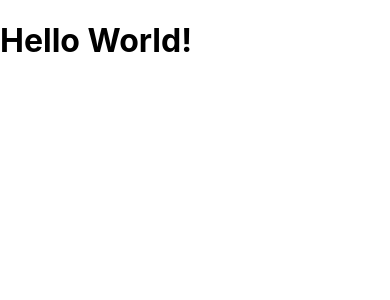
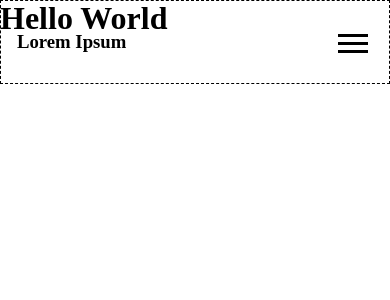
Before and after one commit to TortleTurtle/Photogallery, a Next.js app: page / in a window 390 px wide. Shown: the top 300 px of the page. Built offline with nearby package versions, Linux system fonts and the light colour scheme.

Commit message:
Created Header component with navbar inside. Navbar is responsive.

```diff
--- /dev/null
+++ b/components/header.jsx
@@ -0,0 +1,38 @@
+import React from "react";
+import styles from "../styles/Header.module.css";
+
+export class Header extends React.Component {
+    constructor(props) {
+        super(props);
+        this.state = {
+            toggle: false
+        }
+    }
+
+    toggle() {
+        this.setState({
+            toggle: !this.state.toggle
+        });
+        //TODO: Add burger animation
+    }
+
+    render() {
+        return (
+            <header className={styles.header}>
+                <div className={styles.logoContainer}>
+                    <h3>Lorem Ipsum</h3>
+                </div>
+                <nav className={`${styles.nav} ${this.state.toggle ? styles.navToggled : ""}`}>
+                    <a href={""}>Home</a>
+                    <a href={""}>Galleries</a>
+                    <a href={""}>Contact</a>
+                </nav>
+                <div className={styles.burger} onClick={() => this.toggle()}>
+                    <div className={styles.line}/>
+                    <div className={styles.line}/>
+                    <div className={styles.line}/>
+                </div>
+            </header>
+        )
+    }
+}
--- a/pages/index.js
+++ b/pages/index.js
@@ -1,9 +1,10 @@
-import Head from 'next/head'
-import Image from 'next/image'
-import styles from '../styles/Home.module.css'
+import {Header} from "../components/header";
 
 export default function Home() {
   return (
-      <h1>Hello World!</h1>
+      <div className={'home'}>
+        <Header/>
+        <h1>Hello World</h1>
+      </div>
   )
 }
--- /dev/null
+++ b/styles/Header.module.css
@@ -0,0 +1,65 @@
+.header {
+    position: fixed;
+    width: 100%;
+    height: 10vh;
+    display: grid;
+    grid-template-columns: auto auto auto;
+    z-index: 100;
+    border: black dashed 1px;
+}
+.logoContainer {
+    grid-column: 1 / 2;
+    display: flex;
+    align-items: center;
+    justify-content: flex-start;
+    padding-left: 1em;
+}
+.nav {
+    position: absolute;
+    top: 0;
+    right: -40vw;
+    width: 40vw;
+    height: 100vh;
+    display: flex;
+    flex-direction: column;
+    justify-content: space-evenly;
+    align-items: center;
+    transition: right ease-in-out 0.5s;
+}
+.navToggled {
+    right: 0;
+}
+
+.burger {
+    position: absolute;
+    top: 5vh;
+    right: 5px;
+    transform: translate(0, -50%);
+    display: flex;
+    flex-direction: column;
+    justify-content: center;
+    align-items: flex-end;
+    padding-right: 1em;
+    cursor: pointer;
+}
+.line {
+    width: 30px;
+    height: 3px;
+    background: black;
+    margin: 2.5px 0 ;
+}
+
+@media only screen and (min-width: 992px){
+    .nav {
+        position: static;
+        width: auto;
+        height: auto;
+        grid-column: 3 / 4;
+        flex-direction: row;
+        justify-content: space-around;
+        align-items: center;
+    }
+    .burger {
+        display: none;
+    }
+}
--- a/styles/Home.module.css
+++ /dev/null
@@ -1,116 +0,0 @@
-.container {
-  padding: 0 2rem;
-}
-
-.main {
-  min-height: 100vh;
-  padding: 4rem 0;
-  flex: 1;
-  display: flex;
-  flex-direction: column;
-  justify-content: center;
-  align-items: center;
-}
-
-.footer {
-  display: flex;
-  flex: 1;
-  padding: 2rem 0;
-  border-top: 1px solid #eaeaea;
-  justify-content: center;
-  align-items: center;
-}
-
-.footer a {
-  display: flex;
-  justify-content: center;
-  align-items: center;
-  flex-grow: 1;
-}
-
-.title a {
-  color: #0070f3;
-  text-decoration: none;
-}
-
-.title a:hover,
-.title a:focus,
-.title a:active {
-  text-decoration: underline;
-}
-
-.title {
-  margin: 0;
-  line-height: 1.15;
-  font-size: 4rem;
-}
-
-.title,
-.description {
-  text-align: center;
-}
-
-.description {
-  margin: 4rem 0;
-  line-height: 1.5;
-  font-size: 1.5rem;
-}
-
-.code {
-  background: #fafafa;
-  border-radius: 5px;
-  padding: 0.75rem;
-  font-size: 1.1rem;
-  font-family: Menlo, Monaco, Lucida Console, Liberation Mono, DejaVu Sans Mono,
-    Bitstream Vera Sans Mono, Courier New, monospace;
-}
-
-.grid {
-  display: flex;
-  align-items: center;
-  justify-content: center;
-  flex-wrap: wrap;
-  max-width: 800px;
-}
-
-.card {
-  margin: 1rem;
-  padding: 1.5rem;
-  text-align: left;
-  color: inherit;
-  text-decoration: none;
-  border: 1px solid #eaeaea;
-  border-radius: 10px;
-  transition: color 0.15s ease, border-color 0.15s ease;
-  max-width: 300px;
-}
-
-.card:hover,
-.card:focus,
-.card:active {
-  color: #0070f3;
-  border-color: #0070f3;
-}
-
-.card h2 {
-  margin: 0 0 1rem 0;
-  font-size: 1.5rem;
-}
-
-.card p {
-  margin: 0;
-  font-size: 1.25rem;
-  line-height: 1.5;
-}
-
-.logo {
-  height: 1em;
-  margin-left: 0.5rem;
-}
-
-@media (max-width: 600px) {
-  .grid {
-    width: 100%;
-    flex-direction: column;
-  }
-}
--- a/styles/globals.css
+++ b/styles/globals.css
@@ -1,16 +1,50 @@
-html,
-body {
+* {
+  margin: 0;
   padding: 0;
-  margin: 0;
-  font-family: -apple-system, BlinkMacSystemFont, Segoe UI, Roboto, Oxygen,
-    Ubuntu, Cantarell, Fira Sans, Droid Sans, Helvetica Neue, sans-serif;
+  box-sizing: border-box;
+}
+html, body {
+  width: 100%;
+  min-height: 100vh;
+  font-size: 16px;
+}
+section {
+  width: 100%;
+  height: auto;
 }
 
-a {
-  color: inherit;
-  text-decoration: none;
+.row {
+  width: 100%;
+  height: auto;
+  display: flex;
+  flex-flow: column nowrap;
+  align-items: center;
+  justify-content: space-around;
+  padding: 3rem 0 3rem 0;
+}
+.column {
+  width: 100%;
+  height: auto;
+  display: flex;
+  flex-flow: column nowrap;
+  justify-content: space-evenly;
+  align-items: center;
 }
 
-* {
-  box-sizing: border-box;
+@media only screen and (min-width: 992px){
+  .row {
+    flex-flow: row nowrap;
+    justify-content: space-around;
+    padding: 3rem 0 3rem 0;
+  }
+  .column {
+    width: 40%;
+  }
 }
+
+h1, h2, h3, h4 {
+
+}
+p {
+  font-size: 1em;
+}
```
Also changed, not shown: 1 other file (tests, documents, lock files or other folders).
